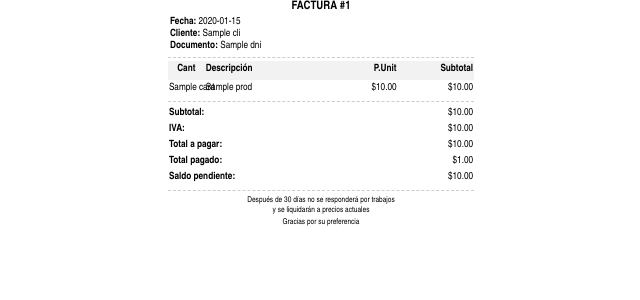
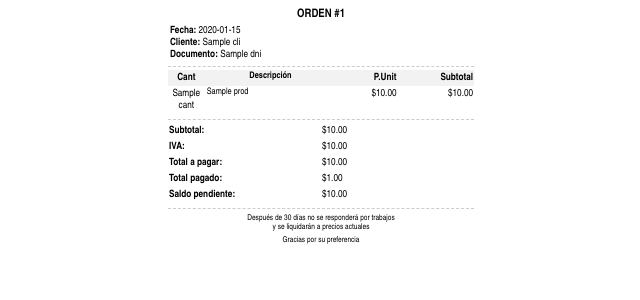
Before and after one commit to sandra-svc/Enfokart-django, a Django app: template core/erp/templates/sale/invoice.html in a window 1280 px wide. Shown: the top 300 px of the page, without its empty margins (319-959 px from the left). Run offline with Django 3.2, Linux system fonts and the light colour scheme; the template is opened without the code that fills it: most values are stand-ins (such as "Sample title", 1, 10 or a date in 2020); parts of the project's set-up code (start-up, migrations or seed data) failed here and were passed over.

Commit message:
Update invoice.html

```diff
--- a/core/erp/templates/sale/invoice.html
+++ b/core/erp/templates/sale/invoice.html
@@ -3,27 +3,27 @@
 <html lang="es">
 <head>
     <meta charset="UTF-8">
-    <title>Orden #{{ sale.id }}</title>
+    <title>Factura #{{ sale.id }}</title>
     <style>
-        /* Estilos generales */
+        /* Reset y estilos base */
         * {
-            color: black;
             margin: 0;
             padding: 0;
             box-sizing: border-box;
+            color: #000;
+            font-family: "Arial Narrow", Arial, sans-serif;
+            line-height: 1.2;
         }
 
         body {
-            font-family: "Arial Narrow", Arial, sans-serif;
-            font-size: 10px;
             width: 85mm;
             margin: 0 auto;
-            color: black;
+            padding: 2mm;
+            font-size: 10px;
         }
 
         .page-container {
             width: 100%;
-            padding: 0 2mm;
         }
 
         /* Estilos para la tabla */
@@ -36,47 +36,34 @@
 
         th, td {
             padding: 2px 1px;
-            overflow: visible;
-            white-space: nowrap;
             vertical-align: top;
         }
 
-        /* Anchos específicos de columnas */
+        /* Columnas específicas */
         .col-cant {
             width: 12%;
+            text-align: center;
         }
 
         .col-item {
             width: 43%;
-            white-space: normal !important;  /* Permite múltiples líneas */
-            word-wrap: break-word;          /* Rompe palabras muy largas */
-            overflow-wrap: break-word;      /* Alternativa moderna */
-            hyphens: auto;                  /* Agrega guiones cuando sea necesario */
-            padding: 2px 1px 5px 1px;      /* Más espacio inferior */
-        }
-
-    }
-    }
+            word-wrap: break-word;
+            -weasy-wrap: break-word;
+            white-space: normal;
+            padding: 1px 2px;
+            font-size: 9px;
+            line-height: 1.3;
+            overflow-wrap: break-word;
+            hyphens: auto;
         }
 
         .col-price {
             width: 20%;
+            text-align: right;
         }
 
         .col-subtotal {
             width: 25%;
-        }
-
-        /* Alineaciones */
-        .text-center {
-            text-align: center;
-        }
-
-        .text-left {
-            text-align: left;
-        }
-
-        .text-right {
             text-align: right;
         }
 
@@ -84,6 +71,8 @@
         th {
             background-color: #f2f2f2;
             font-weight: bold;
+            text-align: center;
+            white-space: nowrap;
         }
 
         /* Estilos para impresión */
@@ -92,40 +81,27 @@
             margin: 0;
         }
 
-        @media print {
-            body {
-                width: 85mm;
-            }
-
-            .no-print {
-                display: none;
-            }
-        }
-
-        /* Texto pequeño */
-        .text-small {
-            font-size: 8px;
-            line-height: 1.2;
-        }
-
-        /* Separadores */
+        /* Elementos especiales */
         .separator {
             border-top: 1px dashed #ccc;
             margin: 3px 0;
         }
 
-        /* Texto importante */
-        .text-important {
-            font-weight: bold;
+        .text-small {
+            font-size: 8px;
+        }
+
+        .text-center {
+            text-align: center;
         }
     </style>
 </head>
 <body>
 <div class="page-container">
     <!-- Encabezado de la factura -->
-    <div style="margin-bottom: 5px;">
-        <h3 style="text-align: center; margin-bottom: 3px;">FACTURA #{{ sale.id }}</h3>
-        <div style="margin-left: 2px;">
+    <div style="margin-bottom: 5px; text-align: center;">
+        <h3 style="margin-bottom: 3px;">ORDEN #{{ sale.id }}</h3>
+        <div style="text-align: left; margin-left: 2px;">
             <p><strong>Fecha:</strong> {{ sale.date_joined|date:'Y-m-d' }}</p>
             <p><strong>Cliente:</strong> {{ sale.cli.get_full_name }}</p>
             <p><strong>Documento:</strong> {{ sale.cli.dni }}</p>
@@ -138,19 +114,19 @@
     <table>
         <thead>
             <tr>
-                <th class="text-center col-cant">Cant</th>
-                <th class="text-left col-item">Descripción</th>
-                <th class="text-right col-price">P.Unit</th>
-                <th class="text-right col-subtotal">Subtotal</th>
+                <th class="col-cant">Cant</th>
+                <th class="col-item">Descripción</th>
+                <th class="col-price">P.Unit</th>
+                <th class="col-subtotal">Subtotal</th>
             </tr>
         </thead>
         <tbody>
             {% for det in sale.detsale_set.all %}
             <tr>
-                <td class="text-center">{{ det.cant }}</td>
-                <td class="text-left">{{ det.prod.name }}</td>
-                <td class="text-right">${{ det.price|floatformat:2 }}</td>
-                <td class="text-right">${{ det.subtotal|floatformat:2 }}</td>
+                <td class="col-cant">{{ det.cant }}</td>
+                <td class="col-item">{{ det.prod.name }}</td>
+                <td class="col-price">${{ det.price|floatformat:2 }}</td>
+                <td class="col-subtotal">${{ det.subtotal|floatformat:2 }}</td>
             </tr>
             {% endfor %}
         </tbody>
@@ -185,12 +161,12 @@
     <div class="separator"></div>
 
     <!-- Notas y condiciones -->
-    <div style="margin-top: 5px;">
-        <p class="text-small text-center">
+    <div style="margin-top: 5px; text-align: center;">
+        <p class="text-small">
             Después de 30 días no se responderá por trabajos<br>
             y se liquidarán a precios actuales
         </p>
-        <p class="text-small text-center" style="margin-top: 3px;">
+        <p class="text-small" style="margin-top: 3px;">
             Gracias por su preferencia
         </p>
     </div>
```
